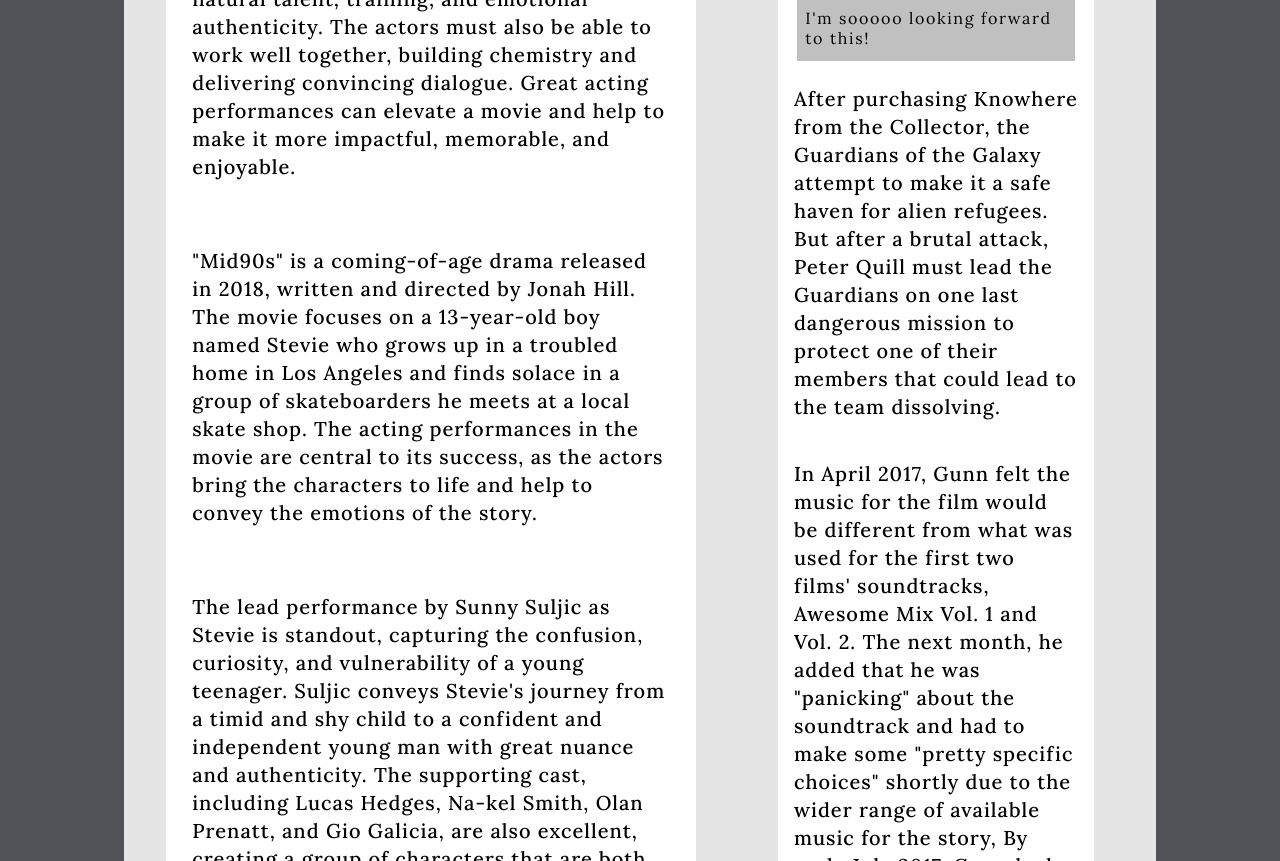
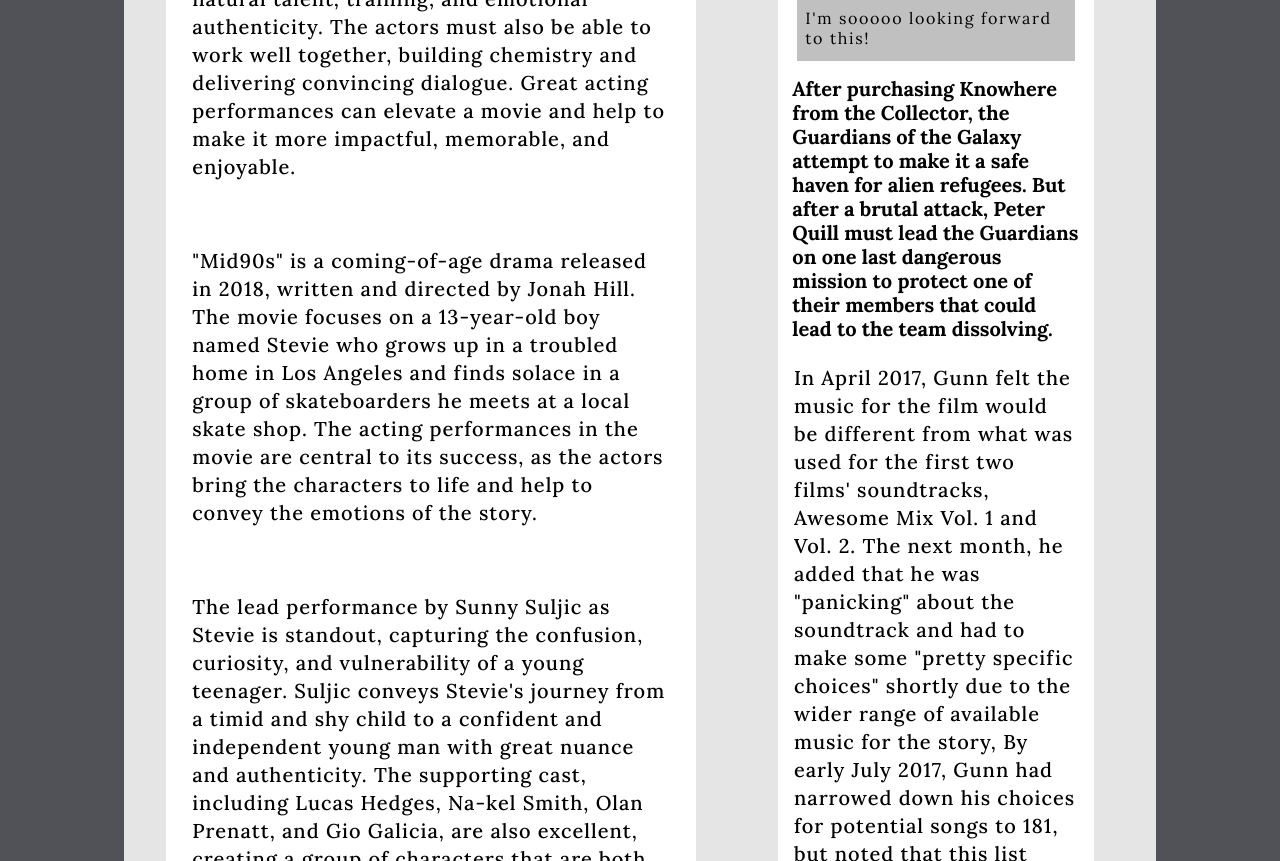
Before and after one commit to OptimumMeans/Assignment_3, a plain HTML site: page pages/mid_90s.html in a window 1280 px wide. Shown: the part 993-1854 px from the top of the page. Drawn offline with nearby package versions, Linux system fonts and the light colour scheme; a web font is replaced by a local one.

Commit message:
Finished.

```diff
--- a/pages/mid_90s.html
+++ b/pages/mid_90s.html
@@ -71,7 +71,7 @@
                 <p>
                     The acting performances in "Mid90s" are essential to creating the sense of
                     place and time in the movie. The actors are able to capture the spirit of 1990s
-                    Los Angeles, creating a world that feels both nostalgic and timeless. Their
+                    Los Angeles, creating a world that feels both nostalgic and timeless. <br></br>Their
                     performances are also key to creating the sense of camaraderie and belonging
                     that is central to the story, making the audience feel invested in the
                     relationships and emotions of the characters. The combination of strong acting
@@ -90,15 +90,15 @@
                         <p>I'm sooooo looking forward to this!</p>
                     </figcaption>
                 </figure>
-
-                <p>
-                    After purchasing Knowhere from the Collector, the Guardians
-                    of the Galaxy attempt to make it a safe haven for alien
-                    refugees. But after a brutal attack, Peter Quill must lead
-                    the Guardians on one last dangerous mission to protect
-                    one of their members that could lead to the team dissolving.
-                </p>
-
+                <article class="normal">
+                    <blockquote>
+                        After purchasing Knowhere from the Collector, the Guardians
+                        of the Galaxy attempt to make it a safe haven for alien
+                        refugees. But after a brutal attack, Peter Quill must lead
+                        the Guardians on one last dangerous mission to protect
+                        one of their members that could lead to the team dissolving.
+                    </blockquote>
+                </article>
                 <p>
                     In April 2017, Gunn felt the music for the film would be
                     different from what was used for the first two films'
--- a/styles/styles.css
+++ b/styles/styles.css
@@ -86,6 +86,14 @@ article{
     padding: 5%;
     font-size: 1.25em;
     font-weight: 500;
+}
+
+.normal>blockquote{
+    line-height: 120%;
+    font-family: 'Lora', serif;
+    font-size: 1.25em;
+    font-weight: 800;
+    padding: 5% 4.5% 0 4.5%;
 }
 
 #gif{
```
Also changed, not shown: index.html (+1 -11 lines).
